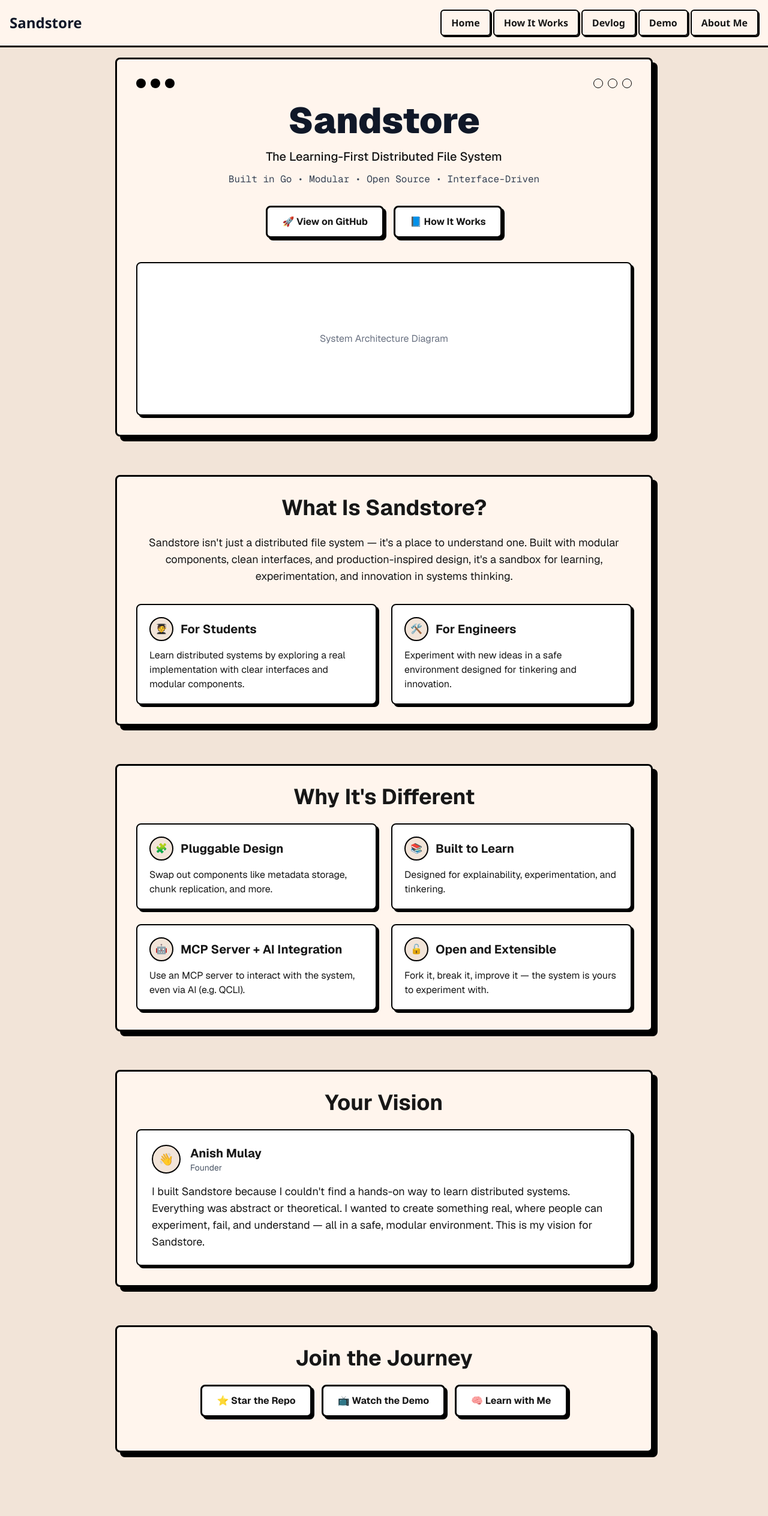
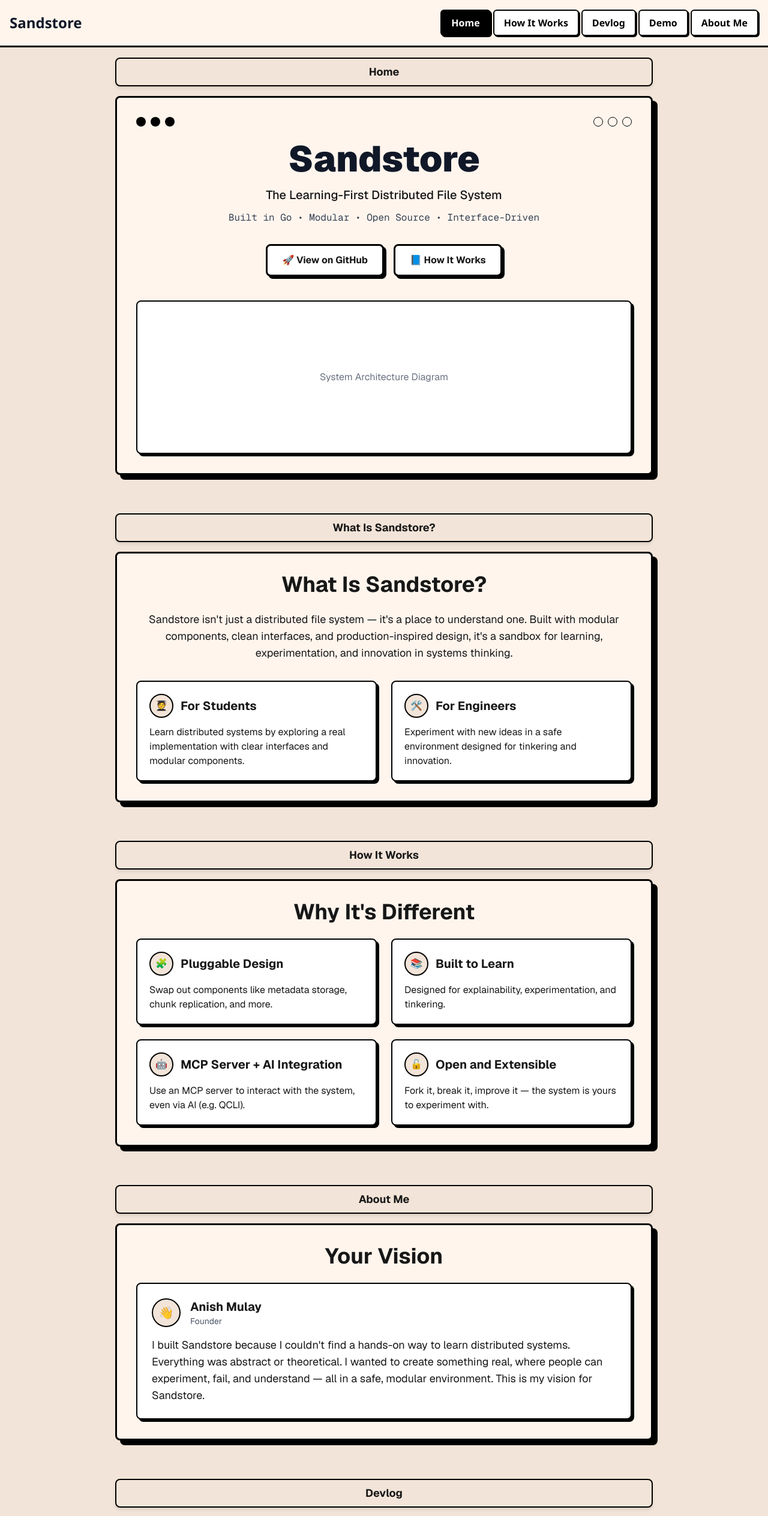
Before and after one commit to AnishMulay/sandstore-website, a Next.js app: page / in a window 1280 px wide. Shown: the top 2528 px of the page at 60% size. Built offline with nearby package versions, Linux system fonts and the light colour scheme.

Commit message:
added informative nav bar

```diff
--- a/src/app/layout.tsx
+++ b/src/app/layout.tsx
@@ -2,6 +2,7 @@
 import { Geist, Geist_Mono } from "next/font/google";
 import "./globals.css";
 import Navbar from "../components/Navbar";
+import ScrollProgress from "../components/ScrollProgress";
 
 const geistSans = Geist({
   variable: "--font-geist-sans",
@@ -28,6 +29,7 @@
       <body
         className={`${geistSans.variable} ${geistMono.variable} antialiased`}
       >
+        <ScrollProgress />
         <Navbar />
         {children}
       </body>
--- a/src/app/page.tsx
+++ b/src/app/page.tsx
@@ -9,6 +9,9 @@
       <main className="min-h-screen bg-[#f2e4d8] pt-24 pb-12 px-4 md:px-6 flex flex-col items-center justify-center font-sans">
         {/* Hero Section */}
         <section id="home" className="w-full max-w-4xl mb-16">
+          <div className="sticky top-20 z-10 bg-[#f2e4d8] py-2 mb-4 text-center rounded-lg border-2 border-black shadow-md hidden md:block">
+            <h2 className="text-lg font-bold">Home</h2>
+          </div>
           <div className="bg-[#fff5ed] border-[3px] border-black p-6 md:p-8 shadow-[8px_8px_0_0_rgba(0,0,0,1)] w-full rounded-lg">
             <div className="flex justify-between mb-6">
               <div className="flex gap-2">
@@ -60,6 +63,9 @@
 
         {/* What Is Sandstore Section */}
         <section className="w-full max-w-4xl mb-16">
+          <div className="sticky top-20 z-10 bg-[#f2e4d8] py-2 mb-4 text-center rounded-lg border-2 border-black shadow-md hidden md:block">
+            <h2 className="text-lg font-bold">What Is Sandstore?</h2>
+          </div>
           <div className="bg-[#fff5ed] border-[3px] border-black p-6 md:p-8 shadow-[8px_8px_0_0_rgba(0,0,0,1)] w-full rounded-lg">
             <h2 className="text-3xl md:text-4xl font-bold mb-6 text-center">What Is Sandstore?</h2>
 
@@ -93,6 +99,9 @@
 
         {/* Why It's Different Section */}
         <section id="how-it-works" className="w-full max-w-4xl mb-16">
+          <div className="sticky top-20 z-10 bg-[#f2e4d8] py-2 mb-4 text-center rounded-lg border-2 border-black shadow-md hidden md:block">
+            <h2 className="text-lg font-bold">How It Works</h2>
+          </div>
           <div className="bg-[#fff5ed] border-[3px] border-black p-6 md:p-8 shadow-[8px_8px_0_0_rgba(0,0,0,1)] w-full rounded-lg">
             <h2 className="text-3xl md:text-4xl font-bold mb-6 text-center">Why It's Different</h2>
 
@@ -141,7 +150,10 @@
         </section>
 
         {/* Founder's Note Section */}
-        <section className="w-full max-w-4xl mb-16">
+        <section id="about-me" className="w-full max-w-4xl mb-16">
+          <div className="sticky top-20 z-10 bg-[#f2e4d8] py-2 mb-4 text-center rounded-lg border-2 border-black shadow-md hidden md:block">
+            <h2 className="text-lg font-bold">About Me</h2>
+          </div>
           <div className="bg-[#fff5ed] border-[3px] border-black p-6 md:p-8 shadow-[8px_8px_0_0_rgba(0,0,0,1)] w-full rounded-lg">
             <h2 className="text-3xl md:text-4xl font-bold mb-6 text-center">Your Vision</h2>
 
@@ -163,7 +175,10 @@
         </section>
 
         {/* Call to Action Section */}
-        <section className="w-full max-w-4xl mb-16">
+        <section id="devlog" className="w-full max-w-4xl mb-16">
+          <div className="sticky top-20 z-10 bg-[#f2e4d8] py-2 mb-4 text-center rounded-lg border-2 border-black shadow-md hidden md:block">
+            <h2 className="text-lg font-bold">Devlog</h2>
+          </div>
           <div className="bg-[#fff5ed] border-[3px] border-black p-6 md:p-8 shadow-[8px_8px_0_0_rgba(0,0,0,1)] w-full rounded-lg text-center">
             <h2 className="text-3xl md:text-4xl font-bold mb-6">Join the Journey</h2>
 
@@ -192,10 +207,16 @@
           </div>
         </section>
 
-        {/* Placeholder sections for navigation - these will be implemented later */}
-        <section id="devlog" className="h-20"></section>
-        <section id="demo" className="h-20"></section>
-        <section id="about-me" className="h-20"></section>
+        {/* Demo section placeholder */}
+        <section id="demo" className="w-full max-w-4xl mb-16">
+          <div className="sticky top-20 z-10 bg-[#f2e4d8] py-2 mb-4 text-center rounded-lg border-2 border-black shadow-md hidden md:block">
+            <h2 className="text-lg font-bold">Demo</h2>
+          </div>
+          <div className="bg-[#fff5ed] border-[3px] border-black p-6 md:p-8 shadow-[8px_8px_0_0_rgba(0,0,0,1)] w-full rounded-lg text-center">
+            <h2 className="text-3xl md:text-4xl font-bold mb-6">Demo Coming Soon</h2>
+            <p className="text-lg mb-4">This section will be implemented in the future.</p>
+          </div>
+        </section>
 
         <footer className="w-full max-w-4xl text-center mt-8 text-sm">
           &copy; {new Date().getFullYear()} Sandstore Project by Anish Mulay
--- a/src/components/Navbar.tsx
+++ b/src/components/Navbar.tsx
@@ -6,10 +6,28 @@
 export default function Navbar() {
   const [isOpen, setIsOpen] = useState(false);
   const [isScrolled, setIsScrolled] = useState(false);
+  const [activeSection, setActiveSection] = useState('home');
 
   useEffect(() => {
     const handleScroll = () => {
       setIsScrolled(window.scrollY > 10);
+
+      // Determine which section is currently in view
+      const sections = ['home', 'how-it-works', 'devlog', 'demo', 'about-me'];
+      const sectionElements = sections.map(id => document.getElementById(id));
+
+      const currentPosition = window.scrollY + 100; // Adding offset for navbar height
+
+      for (let i = sectionElements.length - 1; i >= 0; i--) {
+        const element = sectionElements[i];
+        if (element) {
+          const top = element.offsetTop;
+          if (currentPosition >= top) {
+            setActiveSection(sections[i]);
+            break;
+          }
+        }
+      }
     };
 
     window.addEventListener('scroll', handleScroll);
@@ -18,6 +36,7 @@
 
   const scrollToSection = (sectionId: string) => {
     setIsOpen(false);
+    setActiveSection(sectionId);
     const element = document.getElementById(sectionId);
     if (element) {
       element.scrollIntoView({ behavior: 'smooth' });
@@ -45,7 +64,11 @@
               <button
                 key={item}
                 onClick={() => scrollToSection(item)}
-                className="px-4 py-2 border-[2px] border-black rounded-md font-bold hover:bg-black hover:text-white transition-colors shadow-[2px_2px_0_0_rgba(0,0,0,1)] hover:shadow-[1px_1px_0_0_rgba(0,0,0,1)] hover:translate-x-[1px] hover:translate-y-[1px]"
+                className={`px-4 py-2 border-[2px] rounded-md font-bold transition-all shadow-[2px_2px_0_0_rgba(0,0,0,1)] hover:shadow-[1px_1px_0_0_rgba(0,0,0,1)] hover:translate-x-[1px] hover:translate-y-[1px] ${
+                  activeSection === item
+                    ? 'bg-black text-white border-black'
+                    : 'bg-white text-black border-black hover:bg-black hover:text-white'
+                }`}
               >
                 {item.split('-').map(word => word.charAt(0).toUpperCase() + word.slice(1)).join(' ')}
               </button>
@@ -71,7 +94,11 @@
                 <button
                   key={item}
                   onClick={() => scrollToSection(item)}
-                  className="px-4 py-2 border-[2px] border-black rounded-md font-bold hover:bg-black hover:text-white transition-colors shadow-[2px_2px_0_0_rgba(0,0,0,1)] text-left"
+                  className={`px-4 py-2 border-[2px] rounded-md font-bold transition-all shadow-[2px_2px_0_0_rgba(0,0,0,1)] text-left ${
+                    activeSection === item
+                      ? 'bg-black text-white border-black'
+                      : 'bg-white text-black border-black hover:bg-black hover:text-white'
+                  }`}
                 >
                   {item.split('-').map(word => word.charAt(0).toUpperCase() + word.slice(1)).join(' ')}
                 </button>
--- /dev/null
+++ b/src/components/ScrollProgress.tsx
@@ -0,0 +1,27 @@
+'use client';
+
+import { useState, useEffect } from 'react';
+
+export default function ScrollProgress() {
+  const [scrollProgress, setScrollProgress] = useState(0);
+
+  useEffect(() => {
+    const handleScroll = () => {
+      const totalHeight = document.body.scrollHeight - window.innerHeight;
+      const progress = (window.scrollY / totalHeight) * 100;
+      setScrollProgress(progress);
+    };
+
+    window.addEventListener('scroll', handleScroll);
+    return () => window.removeEventListener('scroll', handleScroll);
+  }, []);
+
+  return (
+    <div className="fixed top-0 left-0 w-full h-1 z-[100]">
+      <div
+        className="h-full bg-black"
+        style={{ width: `${scrollProgress}%` }}
+      />
+    </div>
+  );
+}
```
